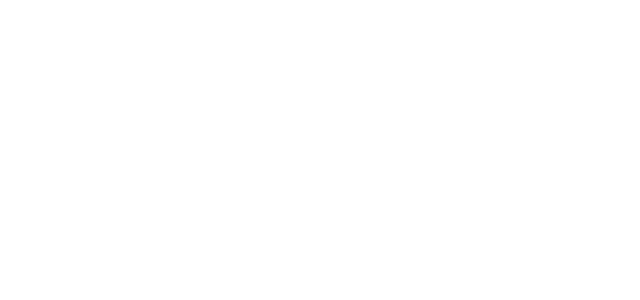
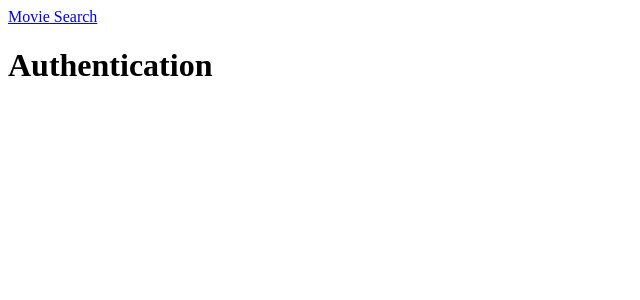
Before and after one commit to j-sustr/movie-search, a React (Create React App) app in the folder client/: page /authentication in a window 1280 px wide. Shown: the top 300 px of the page, without its empty margins (0-640 px from the left). Built offline with nearby package versions, Linux system fonts and the light colour scheme.

Commit message:
impl routing

```diff
--- a/client/src/App.tsx
+++ b/client/src/App.tsx
@@ -1,9 +1,36 @@
-import React from 'react';
-import logo from './logo.svg';
 import './App.css';
+import AuthenticationPage from './pages/authentication/AuthenticationPage';
+import SearchPage from './pages/search/SearchPage';
+import {
+  BrowserRouter as Router,
+  Link,
+  Redirect,
+  Route,
+  Switch,
+} from 'react-router-dom';
 
 function App() {
-  return <div className="App"></div>;
+  return (
+    <div className="App">
+      <Router>
+        <div>
+          <header>
+            <a href="/">Movie Search</a>
+          </header>
+
+          <Switch>
+            <Route path="/authentication">
+              <AuthenticationPage />
+            </Route>
+            <Route path="/search">
+              <SearchPage />
+            </Route>
+            <Redirect to="/search" />
+          </Switch>
+        </div>
+      </Router>
+    </div>
+  );
 }
 
 export default App;
--- /dev/null
+++ b/client/src/pages/authentication/AuthenticationPage.tsx
@@ -0,0 +1,11 @@
+import React from 'react';
+
+const AuthenticationPage: React.FC = () => {
+  return (
+    <div>
+      <h1>Authentication</h1>
+    </div>
+  );
+};
+
+export default AuthenticationPage;
--- /dev/null
+++ b/client/src/pages/search/SearchPage.tsx
@@ -0,0 +1,11 @@
+import React from 'react';
+
+const SearchPage: React.FC = () => {
+  return (
+    <div>
+      <h1>Search</h1>
+    </div>
+  );
+};
+
+export default SearchPage;
```
